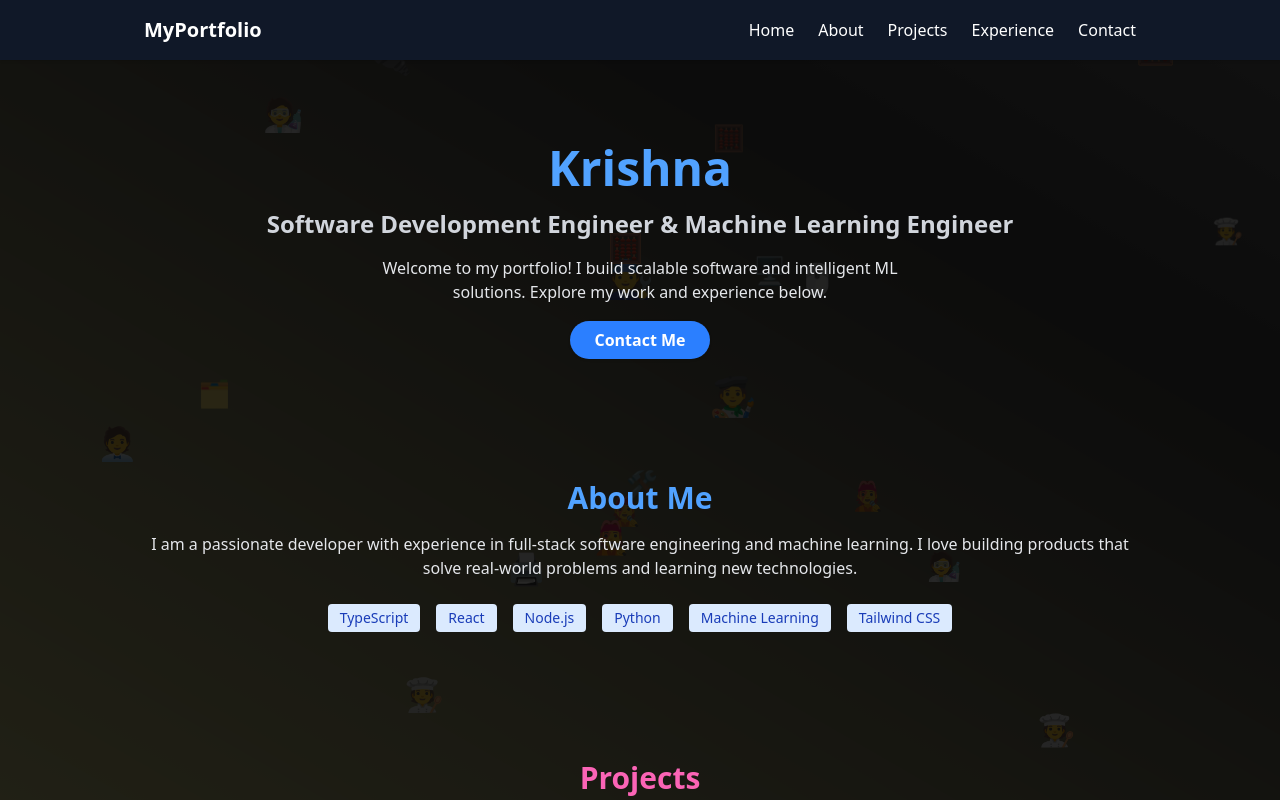
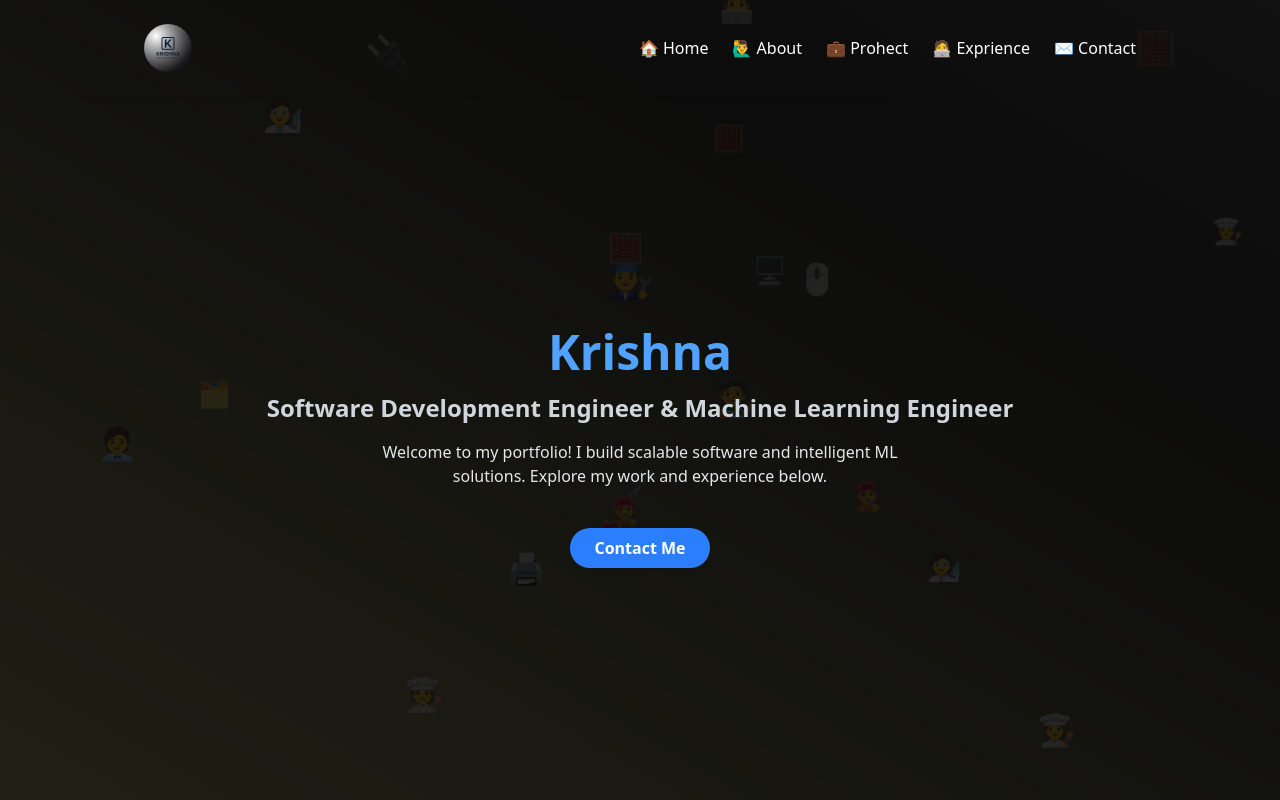
Before and after one commit to krishna620350/krishna-portfolio, a React (Vite) app: page / in a window 1280 px wide. Shown: the top 800 px of the page. Built offline with nearby package versions, Linux system fonts and the light colour scheme.

Commit message:
fix navbar and home

```diff
--- a/src/components/Navbar.tsx
+++ b/src/components/Navbar.tsx
@@ -1,16 +1,82 @@
-const Navbar = () => (
-	<nav className="w-full bg-gray-900 text-white py-4 fixed top-0 left-0 z-50 shadow">
-		<div className="max-w-5xl mx-auto flex items-center justify-between px-4">
-			<span className="font-bold text-xl">MyPortfolio</span>
-			<div className="flex gap-6">
-				<a href="#home" className="hover:text-blue-400 transition">Home</a>
-				<a href="#about" className="hover:text-blue-400 transition">About</a>
-				<a href="#projects" className="hover:text-blue-400 transition">Projects</a>
-				<a href="#experience" className="hover:text-blue-400 transition">Experience</a>
-				<a href="#contact" className="hover:text-blue-400 transition">Contact</a>
-			</div>
-		</div>
-	</nav>
-);
+
+import { useState } from "react";
+import logo from "../assets/logo.png";
+
+const NAV_LINKS = [
+    { href: "#home", label: "🏠 Home" },
+    { href: "#about", label: "🙋‍♂️ About" },
+    { href: "#projects", label: "💼 Prohect" },
+    { href: "#experience", label: "🧑‍💻 Exprience" },
+    { href: "#contact", label: "✉️ Contact" },
+];
+
+const Navbar = () => {
+	const [open, setOpen] = useState(false);
+	   return (
+		   <nav className="w-full text-white py-4 fixed top-0 left-0 z-50 shadow">
+			   <div className="max-w-5xl mx-auto flex items-center justify-between px-4 h-16">
+				   <div className="flex items-center gap-4">
+					   <span className="font-bold text-xl flex items-center gap-2">
+						   <a href="/" className="focus:outline-none" aria-label="Home">
+							   <div className="size-12 rounded-full bg-[radial-gradient(at_25%_25%,white,theme(colors.zinc.900)_75%)] flex items-center justify-center p-2">
+								   <img src={logo} alt="Logo" className="w-10 h-10 object-contain" />
+							   </div>
+						   </a>
+					   </span>
+				   </div>
+				   {/* Desktop/Tablet menu */}
+				   <div className="hidden md:flex gap-6">
+					   {NAV_LINKS.map(link => (
+						   <a key={link.href} href={link.href} className="hover:text-blue-400 transition">{link.label}</a>
+					   ))}
+				   </div>
+				   {/* Hamburger for mobile */}
+				   <button
+					   className="md:hidden flex flex-col justify-center items-center w-12 h-12 focus:outline-none ml-auto"
+					   aria-label="Open menu"
+					   onClick={() => setOpen(true)}
+				   >
+					   <span className="block w-7 h-0.5 bg-white mb-1.5 rounded"></span>
+					   <span className="block w-7 h-0.5 bg-white mb-1.5 rounded"></span>
+					   <span className="block w-7 h-0.5 bg-white rounded"></span>
+				   </button>
+			   </div>
+			{/* Mobile right-side panel */}
+			{open && (
+				<div className="fixed inset-0 z-50 bg-black/60 flex justify-end md:hidden">
+					<div className="w-64 h-full bg-gray-900 shadow-lg flex flex-col p-6 animate-slide-in">
+						<button
+							className="self-end mb-8 text-2xl text-gray-400 hover:text-white focus:outline-none"
+							aria-label="Close menu"
+							onClick={() => setOpen(false)}
+						>
+							&times;
+						</button>
+						{NAV_LINKS.map(link => (
+							<a
+								key={link.href}
+								href={link.href}
+								className="py-3 px-2 text-lg rounded hover:bg-gray-800 hover:text-blue-400 transition"
+								onClick={() => setOpen(false)}
+							>
+								{link.label}
+							</a>
+						))}
+					</div>
+				</div>
+			)}
+			{/* Slide-in animation */}
+			<style>{`
+				@keyframes slide-in {
+					from { transform: translateX(100%); }
+					to { transform: translateX(0); }
+				}
+				.animate-slide-in {
+					animation: slide-in 0.3s cubic-bezier(.4,0,.2,1);
+				}
+			`}</style>
+		</nav>
+	);
+};
 
 export default Navbar;
--- a/src/components/Hero.tsx
+++ b/src/pages/Hero.tsx
@@ -1,6 +1,14 @@
+
 
 const Hero = () => (
-  <section id="home" className="text-center py-16">
+  <section
+    id="home"
+    className="flex flex-col items-center justify-center w-full text-center px-4"
+    style={{
+      minHeight: 'calc(100vh - 64px)', // 64px = navbar height
+      scrollMarginTop: '80px',
+    }}
+  >
     <h1 className="text-5xl font-extrabold mb-4 text-blue-400">Krishna</h1>
     <h2 className="text-2xl text-gray-300 mb-4 font-semibold">Software Development Engineer & Machine Learning Engineer</h2>
     <p className="text-gray-200 max-w-xl mx-auto mb-6">Welcome to my portfolio! I build scalable software and intelligent ML solutions. Explore my work and experience below.</p>
--- a/src/pages/Home.tsx
+++ b/src/pages/Home.tsx
@@ -1,4 +1,4 @@
-import Hero from '../components/Hero';
+import Hero from './Hero';
 import About from './About';
 import Projects from '../components/Projects';
 import Experience from '../components/Experience';
```
Also changed, not shown: src/assets/logo.png (added).
